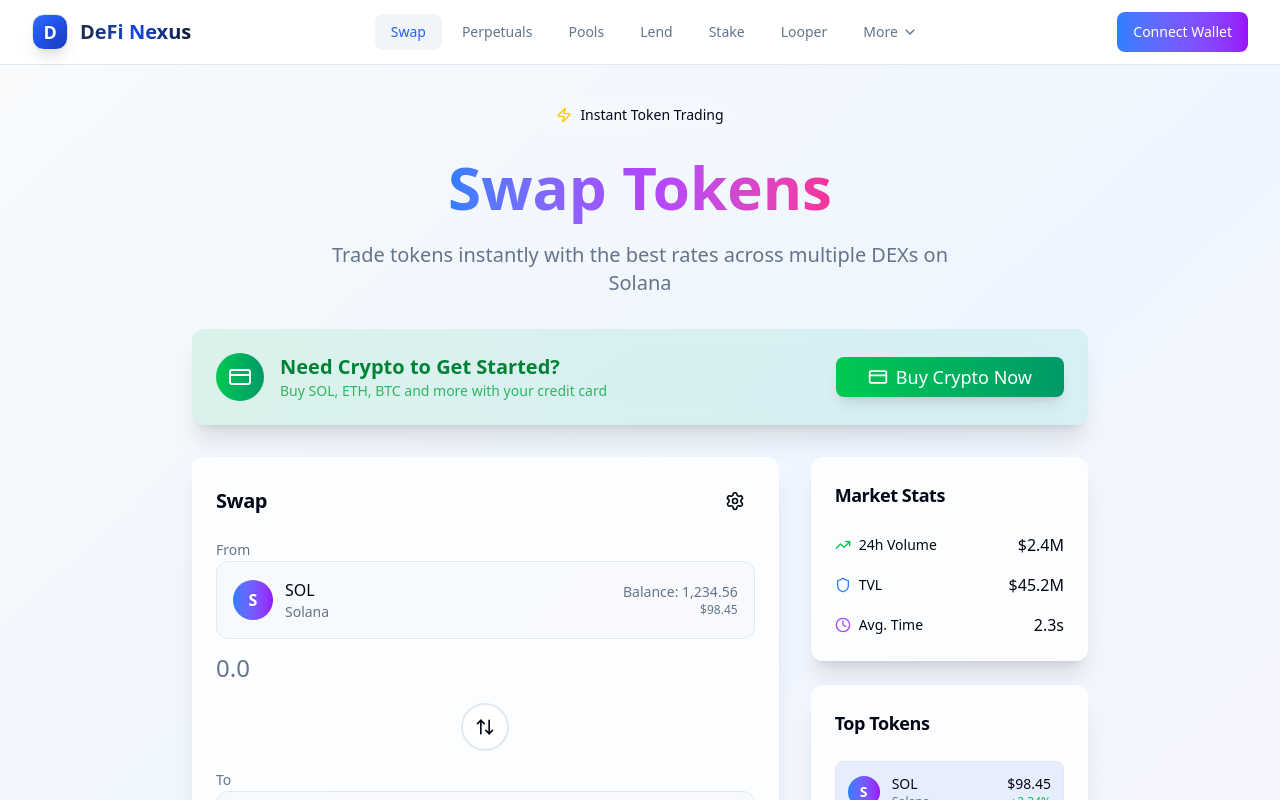
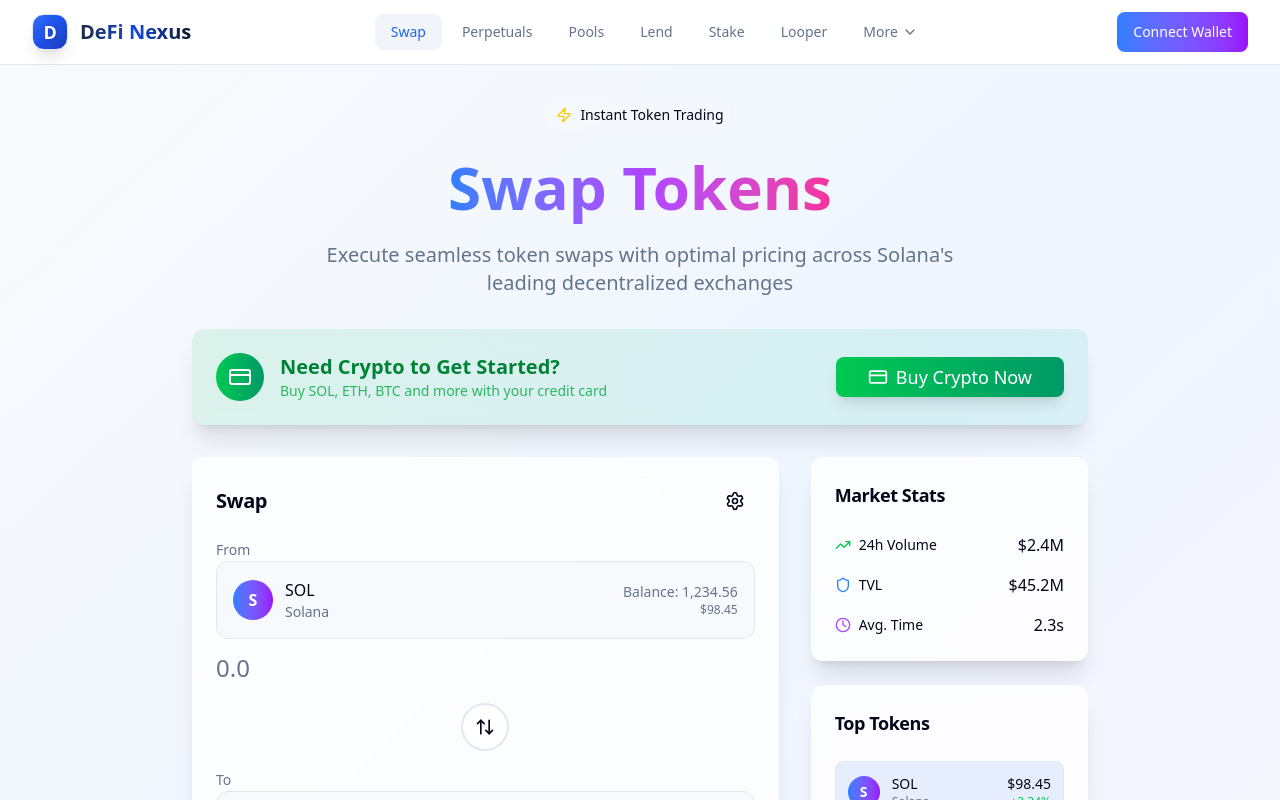
Before and after one commit to pruthvihemanth/defi-nexus-frontend, a Next.js app: page /swap in a window 1280 px wide. Shown: the top 800 px of the page. Built offline with nearby package versions, Linux system fonts and the light colour scheme.

Commit message:
changed swap page text

```diff
--- a/src/app/swap/page.tsx
+++ b/src/app/swap/page.tsx
@@ -71,7 +71,7 @@ export default function SwapPage() {
               </span>
             </h1>
             <p className="text-xl text-muted-foreground max-w-2xl mx-auto">
-              Trade tokens instantly with the best rates across multiple DEXs on Solana
+              Execute seamless token swaps with optimal pricing across Solana's leading decentralized exchanges
             </p>
           </div>
 
```
